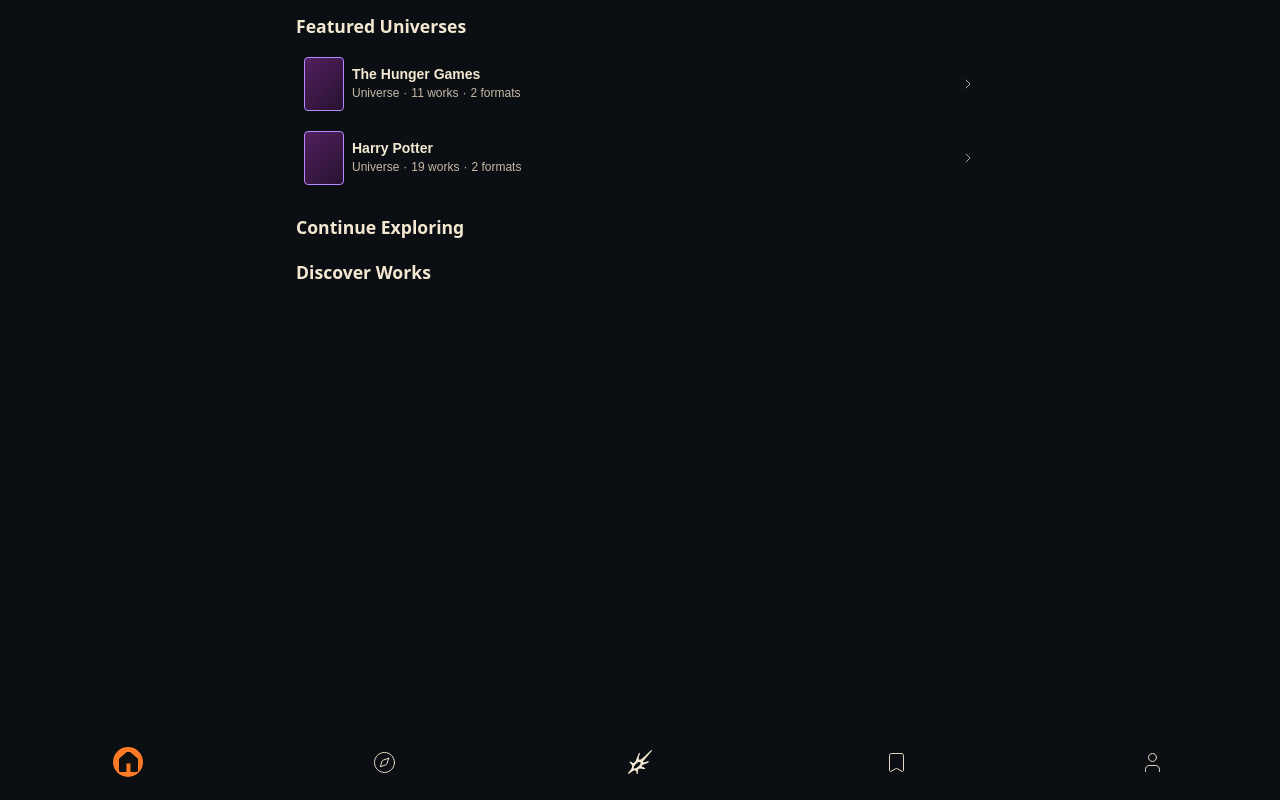
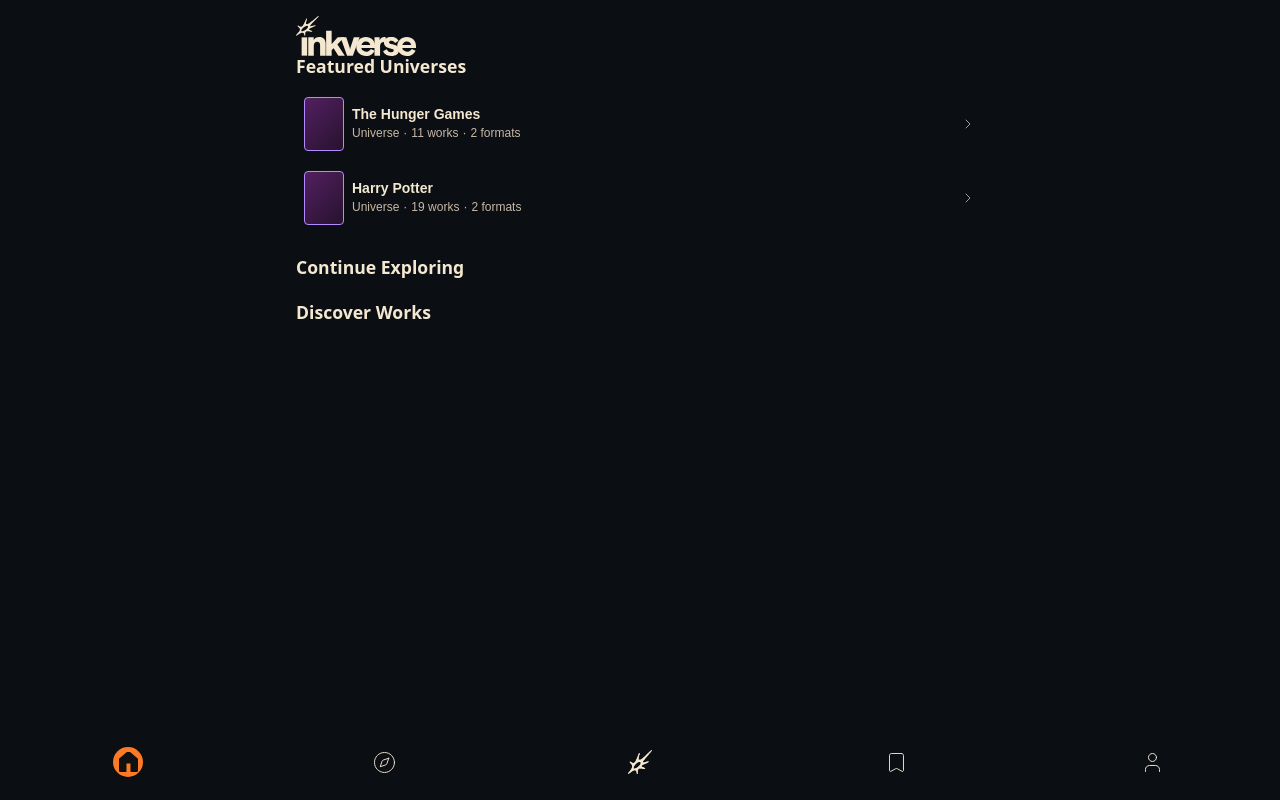
Before and after one commit to DAM-CITM-26/inkverse, a React (Vite) app: page / in a window 1280 px wide. Built offline with nearby package versions, Linux system fonts and the light colour scheme; a web font is replaced by a local one.

Commit message:
logo inkverse

```diff
--- /dev/null
+++ b/src/components/atoms/Logo.jsx
@@ -0,0 +1,14 @@
+
+function Logo() {
+  return (
+    <div className="logo-container">
+      <img
+        className="logo"
+        src="/images/primary-logo.svg"
+        alt="Inkverse"
+      />
+    </div>
+  )
+}
+
+export default Logo
--- a/src/index.css
+++ b/src/index.css
@@ -464,3 +464,20 @@ h1 { font-family: var(--fuente-titulos); font-weight: 400; }
   flex-direction: column;
   gap: 4px;
 }
+
+
+.logo {
+  position: relative;
+  width: 120px;
+  height: 40px;
+}
+
+.logo__shape {
+  position: absolute;
+  width: 114.37px;
+  height: 25.19px;
+  left: 5.63px;
+  top: 14.81px;
+  color: var(--color-texto);
+  background: var(--color-texto);
+}
--- a/src/pages/home.jsx
+++ b/src/pages/home.jsx
@@ -1,10 +1,13 @@
 
 import UniverseCard from '../components/molecules/UniverseCard'
+import Logo from '../components/atoms/Logo'
 
 function Home() {
   return (
     <main className="home">
       <section className="seccion">
+        <Logo />
+
         <h2>Featured Universes</h2>
 
         <div className="universe-list">
```
Also changed, not shown: public/images/primary-logo.svg (added).
